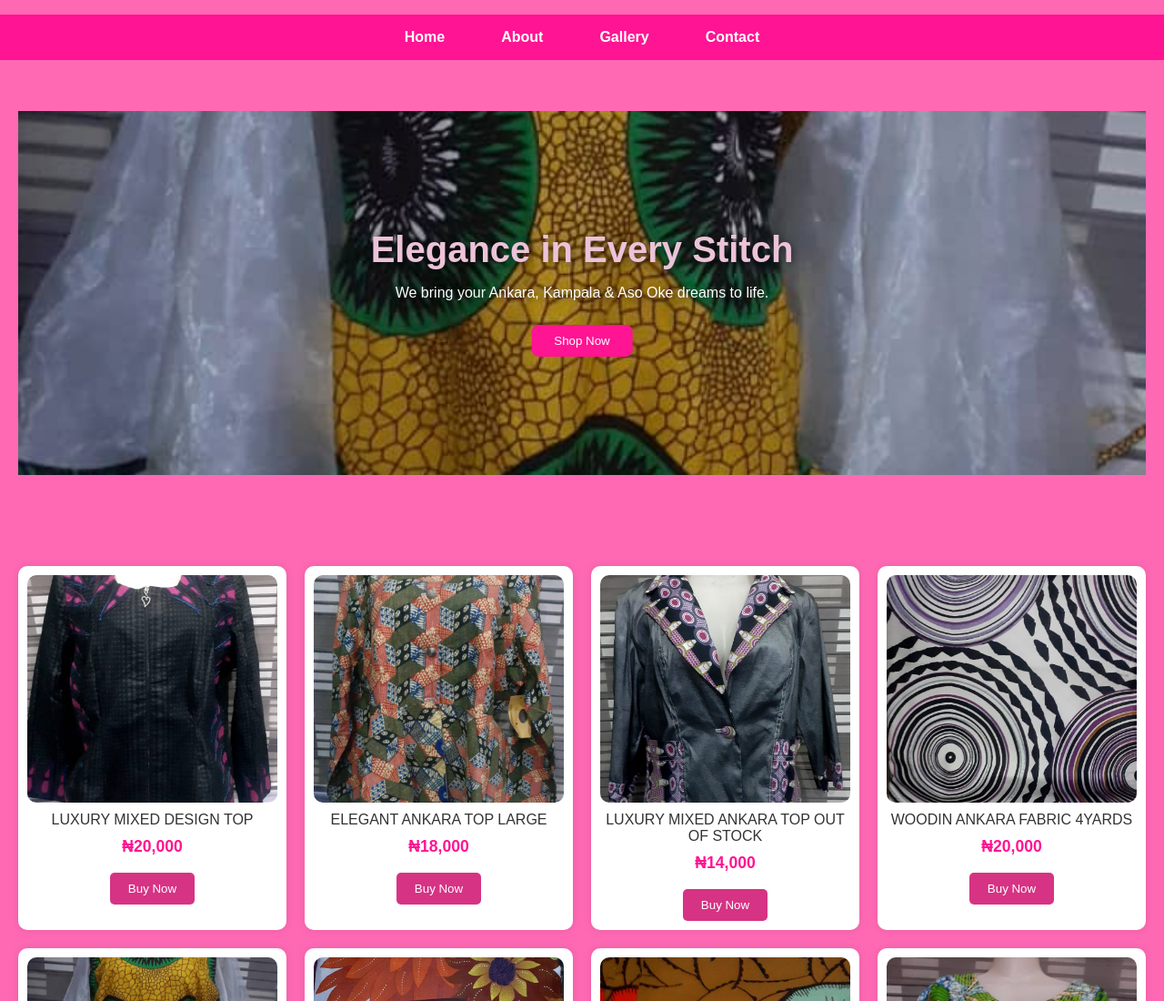
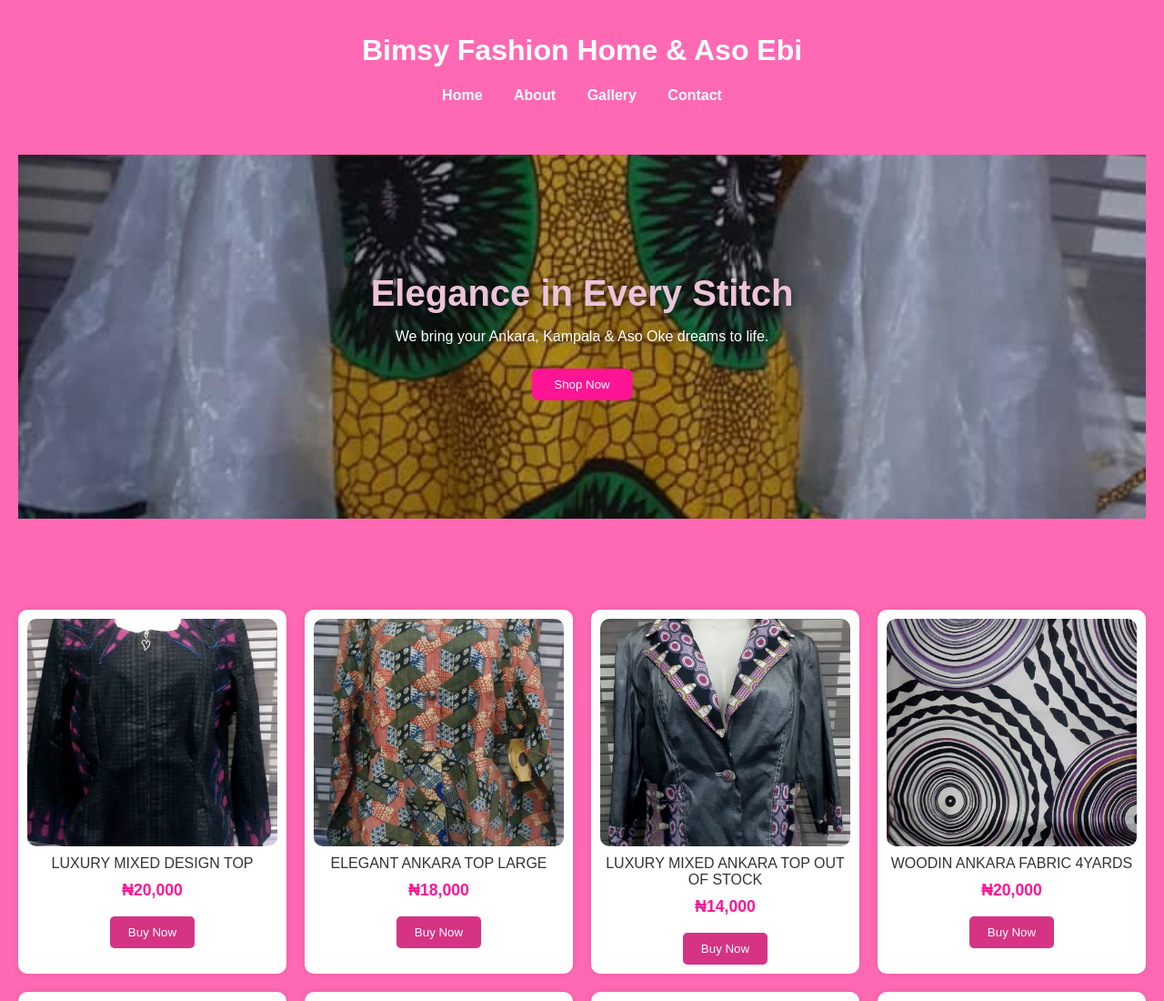
Before and after one commit to Bose400/-bimsy-fashion-home-, a plain HTML site: page index.html in a window 1280 px wide. Shown: the top 1100 px of the page at 91% size. Drawn offline with Linux system fonts and the light colour scheme.

Commit message:
More updates while waiting for GitHub fix

```diff
--- a/index.html
+++ b/index.html
@@ -10,16 +10,15 @@
 </head>
 <body>
 
- <header>
-  <nav class="navbar">
-    <ul class="nav-links">
-      <li><a href="index.html">Home</a></li>
-      <li><a href="about.html">About</a></li>
-      <li><a href="gallery.html">Gallery</a></li>
-      <li><a href="contact.html">Contact</a></li>
-    </ul>
-  </nav>
-</header>
+<header>
+    <h1>Bimsy Fashion Home & Aso Ebi</h1>
+    <nav>
+      <a href="#home">Home</a>
+      <a href="#about">About</a>
+      <a href="#gallery">Gallery</a>
+      <a href="#contact">Contact</a>
+    </nav>
+  </header>
   <section id="home" class="hero">
     <div class="slideshow-container">
       <div class="slide fade">
--- a/style.css
+++ b/style.css
@@ -450,37 +450,3 @@ section {
 .btn:hover {
   background: #444;
 }
-
-/* Base styles */
-.navbar {
-  background-color: #ff1493; /* bright pink */
-  padding: 1rem;
-}
-
-.nav-links {
-  list-style: none;
-  display: flex;
-  justify-content: space-around;
-  flex-wrap: wrap;
-  padding: 0;
-  margin: 0;
-}
-
-.nav-links li a {
-  color: white;
-  text-decoration: none;
-  font-weight: bold;
-  padding: 0.5rem 1rem;
-}
-
-/* Mobile styles */
-@media screen and (max-width: 600px) {
-  .nav-links {
-    flex-direction: column;
-    align-items: center;
-  }
-
-  .nav-links li {
-    margin-bottom: 0.5rem;
-  }
-}
```
